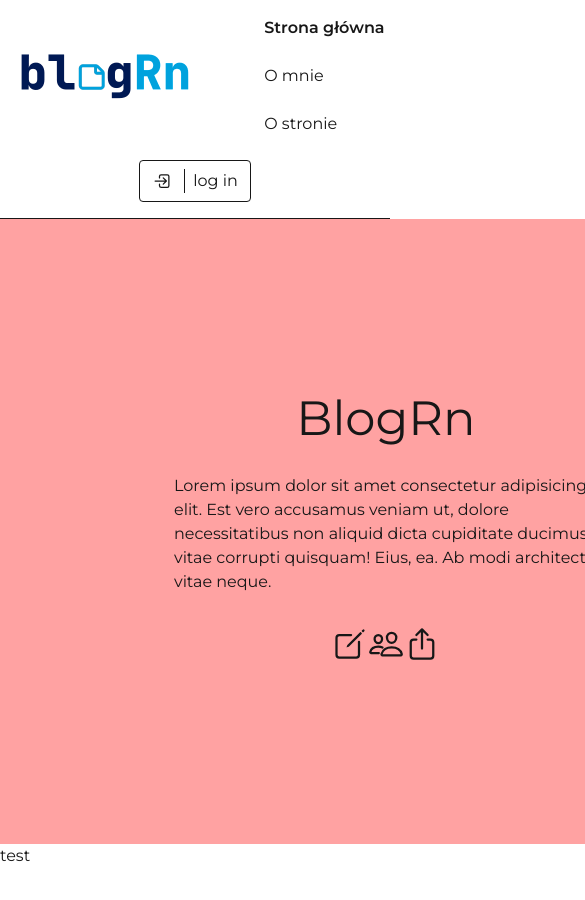
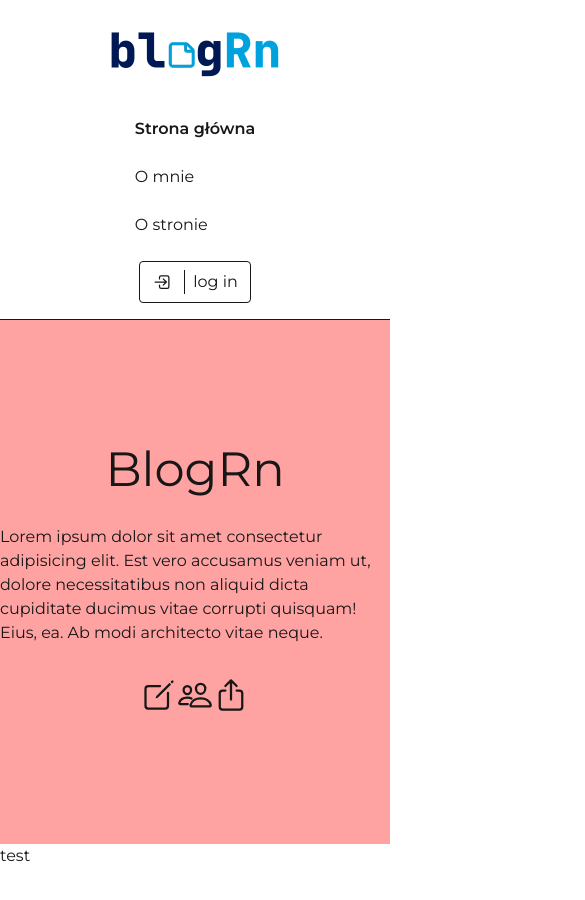
Before and after one commit to Patryk725/Nextjs-first-project-blog, a Next.js app: page / in a window 390 px wide. Shown: the top 900 px of the page, 585 px wide, since content can reach past the window. Built offline with nearby package versions, Linux system fonts and the light colour scheme.

Commit message:
width bug fixes

```diff
--- a/src/app/globals.css
+++ b/src/app/globals.css
@@ -48,7 +48,9 @@ body {
 @layer components {
   .wrapper {
     @apply grid;
-    grid-template-columns: 1fr min(70ch) 1fr;
+    @media only screen and (min-width: 764px) {
+      grid-template-columns: 1fr minmax(0, 70ch) 1fr;
+    }
   }
   .wrapper > * {
     @apply col-start-2;
--- a/src/components/Hero.tsx
+++ b/src/components/Hero.tsx
@@ -12,8 +12,8 @@ export default function Hero({
   buttons,
 }: HeroProps) {
   return (
-    <section className="bleed min-h-[calc(100dvh-var(--main-nav-height,0px)-var(--secondary-nav-height,0px))] w-full flex-1 items-center justify-center bg-red-300 py-6">
-      <div className="flex max-w-[40ch] flex-col items-center justify-center gap-8">
+    <section className="bleed min-h-[calc(100dvh-var(--main-nav-height,0px)-var(--secondary-nav-height,0px))] w-full items-center justify-center bg-red-300 py-6">
+      <div className="flex w-full max-w-[40ch] flex-col items-center justify-center gap-8">
         <h1 className="text-5xl">{title}</h1>
         <div>{description}</div>
         <div>
--- a/src/components/Navbar.tsx
+++ b/src/components/Navbar.tsx
@@ -55,7 +55,7 @@ export default function Navbar({
       )}
       ref={nav}
     >
-      <div className="flex flex-wrap items-center justify-around gap-x-12 gap-y-6 py-4">
+      <div className="flex flex-col flex-wrap items-center justify-around gap-x-12 gap-y-6 py-4 sm:flex-row">
         <div>
           <div className="p-4">
             <Image
@@ -68,7 +68,7 @@ export default function Navbar({
           </div>
         </div>
         <div>
-          <ul className="flex flex-col flex-wrap gap-6 md:flex-row">
+          <ul className="flex flex-col gap-6 sm:flex-row">
             {navLink.map(e => (
               <li
                 key={e.label}
```
